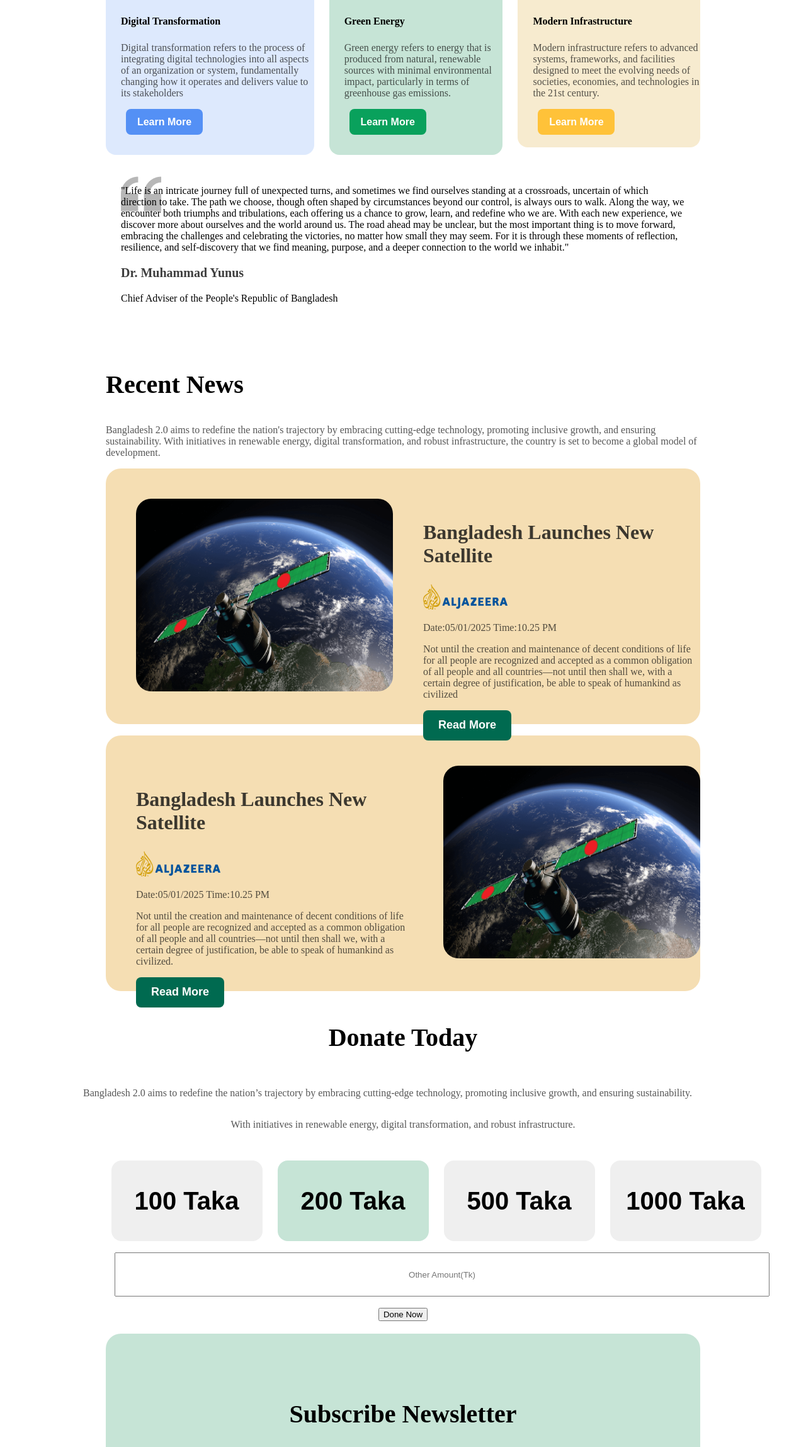
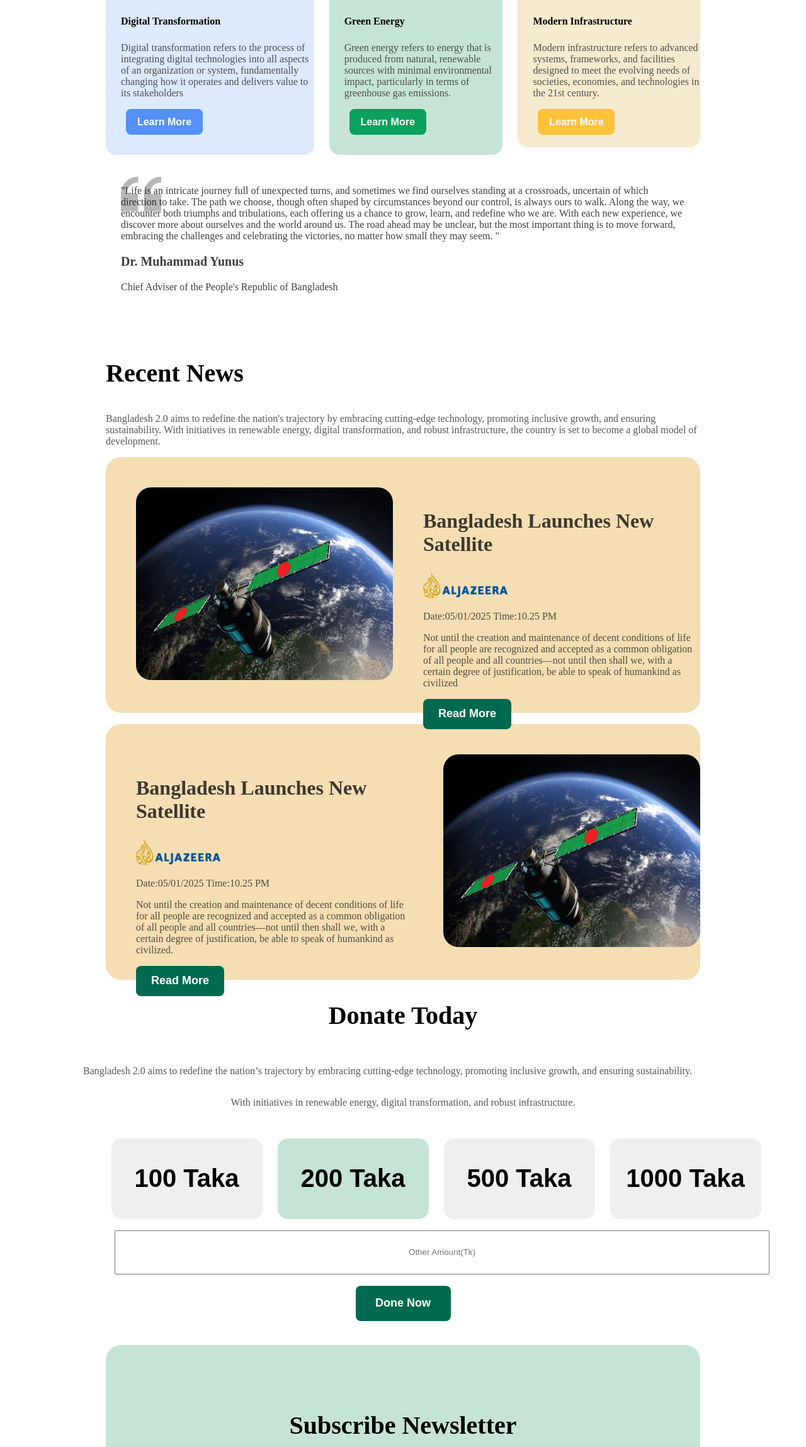
Before and after one commit to ania48/Assignment-1, a plain HTML site: page first.html in a window 1280 px wide. Shown: the part 1532-3830 px from the top of the page at 63% size. Drawn offline with Linux system fonts and the light colour scheme.

Commit message:
my files

```diff
--- a/first.html
+++ b/first.html
@@ -80,9 +80,9 @@
 
     </section>
     <section class="quote-section">
-        <div class="quote">"Life is an intricate journey full of unexpected turns, and sometimes we find ourselves standing at a crossroads, uncertain of which direction to take. The path we choose, though often shaped by circumstances beyond our control, is always ours to walk. Along the way, we encounter both triumphs and tribulations, each offering us a chance to grow, learn, and redefine who we are. With each new experience, we discover more about ourselves and the world around us. The road ahead may be unclear, but the most important thing is to move forward, embracing the challenges and celebrating the victories, no matter how small they may seem. For it is through these moments of reflection, resilience, and self-discovery that we find meaning, purpose, and a deeper connection to the world we inhabit."</p>
+        <div class="quote">"Life is an intricate journey full of unexpected turns, and sometimes we find ourselves standing at a crossroads, uncertain of which direction to take. The path we choose, though often shaped by circumstances beyond our control, is always ours to walk. Along the way, we encounter both triumphs and tribulations, each offering us a chance to grow, learn, and redefine who we are. With each new experience, we discover more about ourselves and the world around us. The road ahead may be unclear, but the most important thing is to move forward, embracing the challenges and celebrating the victories, no matter how small they may seem. "</p>
             <p class="quote-owner">Dr. Muhammad Yunus</p>
-            <p class="quote-owner-status primary-font-4">Chief Adviser of the People's Republic of Bangladesh</p>
+            <p class="quote-owner-status">Chief Adviser of the People's Republic of Bangladesh</p>
         </div>
     </section>
     <section class="News">
@@ -126,7 +126,7 @@
             <img src="assets/satelite.png">
         </div>
     </div>
-    </section>
+    </section><br><br>
     <section class="donation">
         <h3 id="donate-title">Donate Today</h3>
         <p id="donate-description">Bangladesh 2.0 aims to redefine the nation’s trajectory by embracing cutting-edge technology, promoting inclusive growth, and ensuring sustainability.</p>
@@ -140,7 +140,7 @@
         <div >
             <input id="input-taking" type="text" placeholder="Other Amount(Tk)">
         </div> <br>
-       <div class="but"><button class="butt">Done Now</button> <br> <br> <br> <br> <br> <br>
+       <div class="but"><button class="butt">Done Now</button> <br><br><br><br><br><br><br><br><br><br>
        </div>
     </section>
    <section class="Subscription">
--- a/styles/hw.css
+++ b/styles/hw.css
@@ -308,13 +308,7 @@ body {
   background-color: rgb(0, 106, 80);
 }
 
-    butt{
 
-     width: 151px;
-      height: 56px;
-      border-radius: 8px;
-      background-color: rgb(0, 106, 80);
-  }
 
 
 
@@ -343,7 +337,7 @@ body {
   align-items: center;
 }
 
-#but {
+.butt {
 
   background-color: rgb(0, 106, 80);
   color: white;
@@ -459,3 +453,13 @@ body {
 .updater-description{
     margin-bottom: 25px;
 }
+.quote{
+  color:rgba(14, 14, 14, 0.8);
+  font-size: 16px;
+  font-weight: 400;
+}
+.quote-owner-status{
+  color:rgba(14, 14, 14, 0.8);
+  font-size: 16px;
+  font-weight: 400;
+}
```
